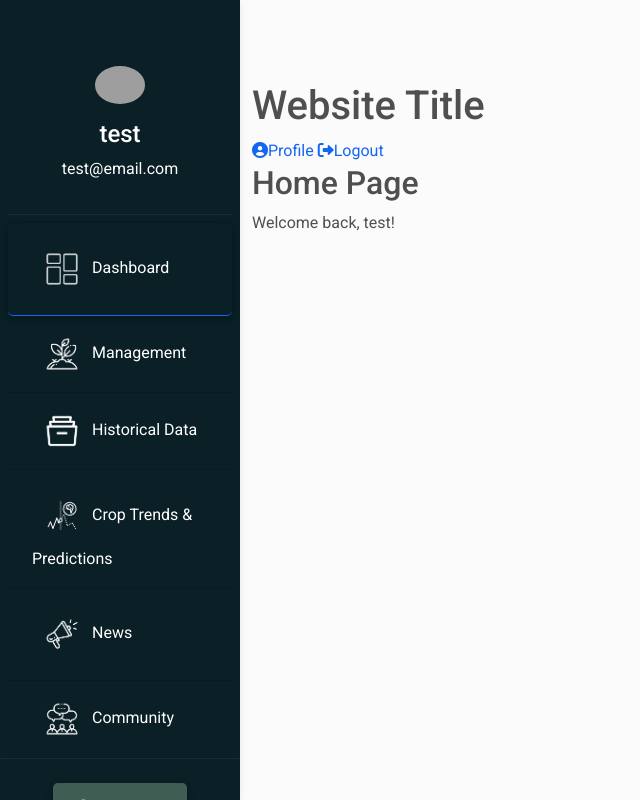
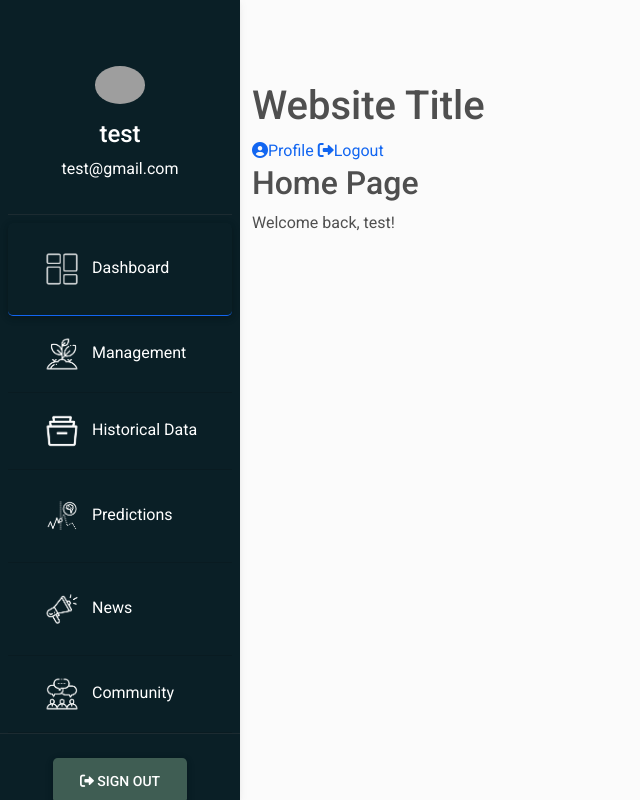
Before and after one commit to donharl1522/cit8UcSpecial, a PHP site: page /home.php in a window 1280 px wide. Shown: the whole page, without its empty margins (0-640 px from the left). Run offline with PHP 8.4, Linux system fonts and the light colour scheme; a user stored in the database is signed in; some libraries are stand-ins or nearby versions; grey boxes are pictures that could not be loaded.

Commit message:
test@gmail.com

```diff
--- a/template/sidebar.php
+++ b/template/sidebar.php
@@ -14,7 +14,7 @@
                <h4 class="text-white">
                   <span style="white-space: nowrap;"><?=$_SESSION['name']?></span>
                </h4>
-               <p class="text-white">test@email.com</p>
+               <p class="text-white">test@gmail.com</p>
             </div>
             <hr class="mb-2 background-white" />
             <a
@@ -76,7 +76,7 @@
             </ul>
             <!-- Historical Collapsed Collapse -->
             <a href="#" class="list-group-item list-group-item-action py-3 ripple bg-transparent text-white"
-               ><img class="img-fluid" src="images/navbar-icons/prediction.png" alt="" style="width:60px;"><span>Crop Trends & Predictions</span></a
+               ><img class="img-fluid" src="images/navbar-icons/prediction.png" alt="" style="width:60px;"><span>Predictions</span></a
                >
             <a href="#" class="list-group-item list-group-item-action py-3 ripple bg-transparent text-white">
             <img class="img-fluid" src="images/navbar-icons/news.png" alt="" style="width:60px;"><span>News</span>
```
